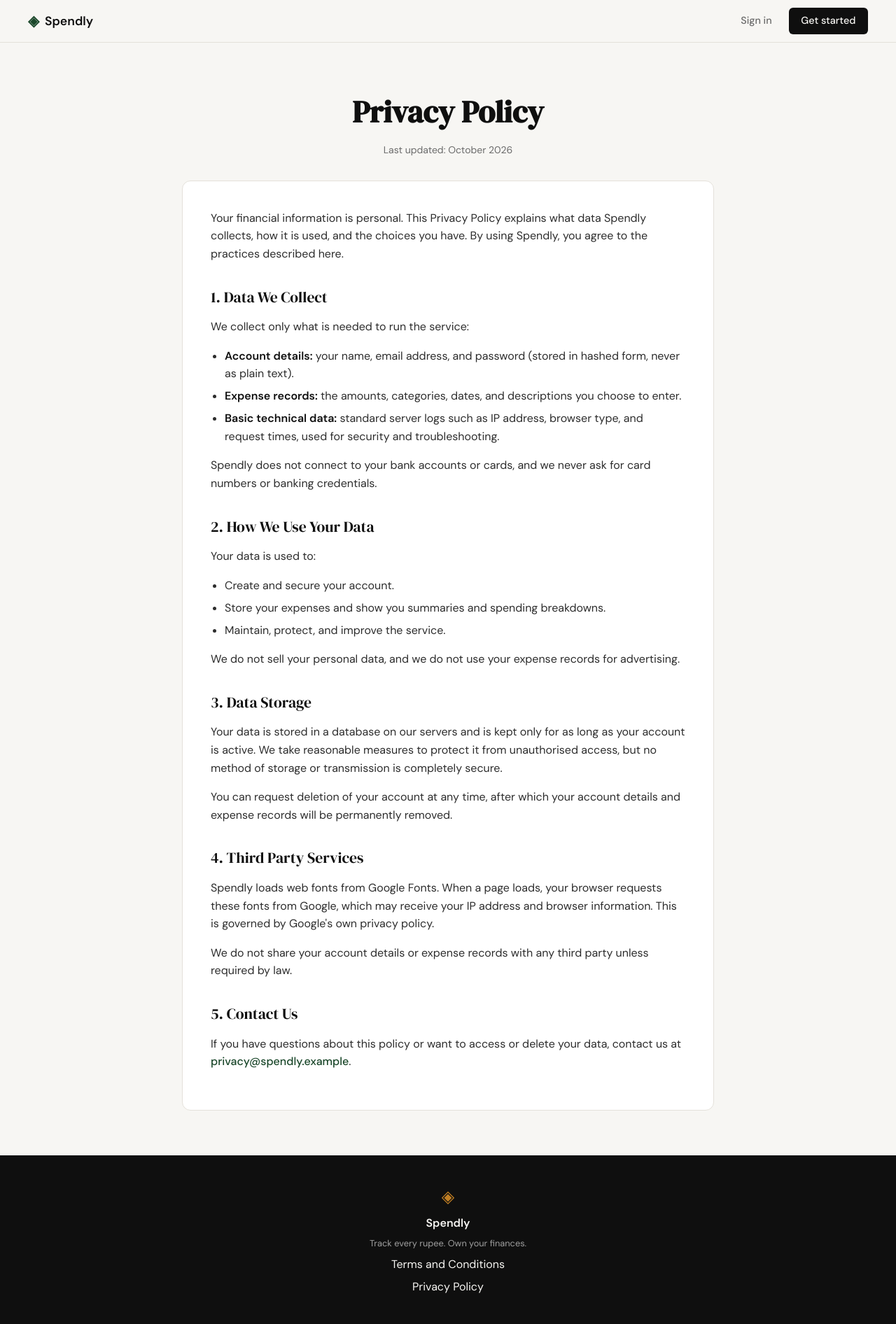
After one commit to vedant1325-debug/spendly, a Flask app: page /privacy in a window 1280 px wide. The commit adds this page. Shown: the whole page at 70% size. Run offline with Flask 3, Linux system fonts and the light colour scheme.

Commit message:
Add Privacy Policy page
Co-Authored-By: Claude Opus 5.5 <noreply@anthropic.com>

```diff
--- a/app.py
+++ b/app.py
@@ -25,6 +25,11 @@ def login():
 @app.route("/terms")
 def terms():
     return render_template("terms.html")
+
+
+@app.route("/privacy")
+def privacy():
+    return render_template("privacy.html")
 
 
 # ------------------------------------------------------------------ #
--- a/static/css/style.css
+++ b/static/css/style.css
@@ -530,6 +530,18 @@ a { color: inherit; text-decoration: none; }
 
 .legal-card li { margin-bottom: 0.4rem; }
 
+.legal-card strong {
+    font-weight: 600;
+    color: var(--ink);
+}
+
+.legal-card a {
+    color: var(--accent);
+    font-weight: 500;
+}
+
+.legal-card a:hover { text-decoration: underline; }
+
 /* ------------------------------------------------------------------ */
 /* Footer                                                              */
 /* ------------------------------------------------------------------ */
--- a/templates/base.html
+++ b/templates/base.html
@@ -35,7 +35,7 @@
             <span class="footer-name">Spendly</span>
             <p class="footer-copy">Track every rupee. Own your finances.</p>
             <a href="{{ url_for('terms') }}">Terms and Conditions</a>
-            <a href="#">Privacy Policy</a>
+            <a href="{{ url_for('privacy') }}">Privacy Policy</a>
         </div>
     </footer>
 
--- /dev/null
+++ b/templates/privacy.html
@@ -0,0 +1,81 @@
+{% extends "base.html" %}
+
+{% block title %}Privacy Policy — Spendly{% endblock %}
+
+{% block content %}
+
+<section class="legal-section">
+    <div class="legal-container">
+
+        <div class="legal-header">
+            <h1 class="legal-title">Privacy Policy</h1>
+            <p class="legal-updated">Last updated: October 2026</p>
+        </div>
+
+        <div class="legal-card">
+            <p>
+                Your financial information is personal. This Privacy Policy explains
+                what data Spendly collects, how it is used, and the choices you have.
+                By using Spendly, you agree to the practices described here.
+            </p>
+
+            <h2>1. Data We Collect</h2>
+            <p>We collect only what is needed to run the service:</p>
+            <ul>
+                <li><strong>Account details:</strong> your name, email address, and password (stored in hashed form, never as plain text).</li>
+                <li><strong>Expense records:</strong> the amounts, categories, dates, and descriptions you choose to enter.</li>
+                <li><strong>Basic technical data:</strong> standard server logs such as IP address, browser type, and request times, used for security and troubleshooting.</li>
+            </ul>
+            <p>
+                Spendly does not connect to your bank accounts or cards, and we never
+                ask for card numbers or banking credentials.
+            </p>
+
+            <h2>2. How We Use Your Data</h2>
+            <p>Your data is used to:</p>
+            <ul>
+                <li>Create and secure your account.</li>
+                <li>Store your expenses and show you summaries and spending breakdowns.</li>
+                <li>Maintain, protect, and improve the service.</li>
+            </ul>
+            <p>
+                We do not sell your personal data, and we do not use your expense
+                records for advertising.
+            </p>
+
+            <h2>3. Data Storage</h2>
+            <p>
+                Your data is stored in a database on our servers and is kept only for
+                as long as your account is active. We take reasonable measures to
+                protect it from unauthorised access, but no method of storage or
+                transmission is completely secure.
+            </p>
+            <p>
+                You can request deletion of your account at any time, after which your
+                account details and expense records will be permanently removed.
+            </p>
+
+            <h2>4. Third Party Services</h2>
+            <p>
+                Spendly loads web fonts from Google Fonts. When a page loads, your
+                browser requests these fonts from Google, which may receive your IP
+                address and browser information. This is governed by Google's own
+                privacy policy.
+            </p>
+            <p>
+                We do not share your account details or expense records with any
+                third party unless required by law.
+            </p>
+
+            <h2>5. Contact Us</h2>
+            <p>
+                If you have questions about this policy or want to access or delete
+                your data, contact us at
+                <a href="mailto:privacy@spendly.example">privacy@spendly.example</a>.
+            </p>
+        </div>
+
+    </div>
+</section>
+
+{% endblock %}
```
